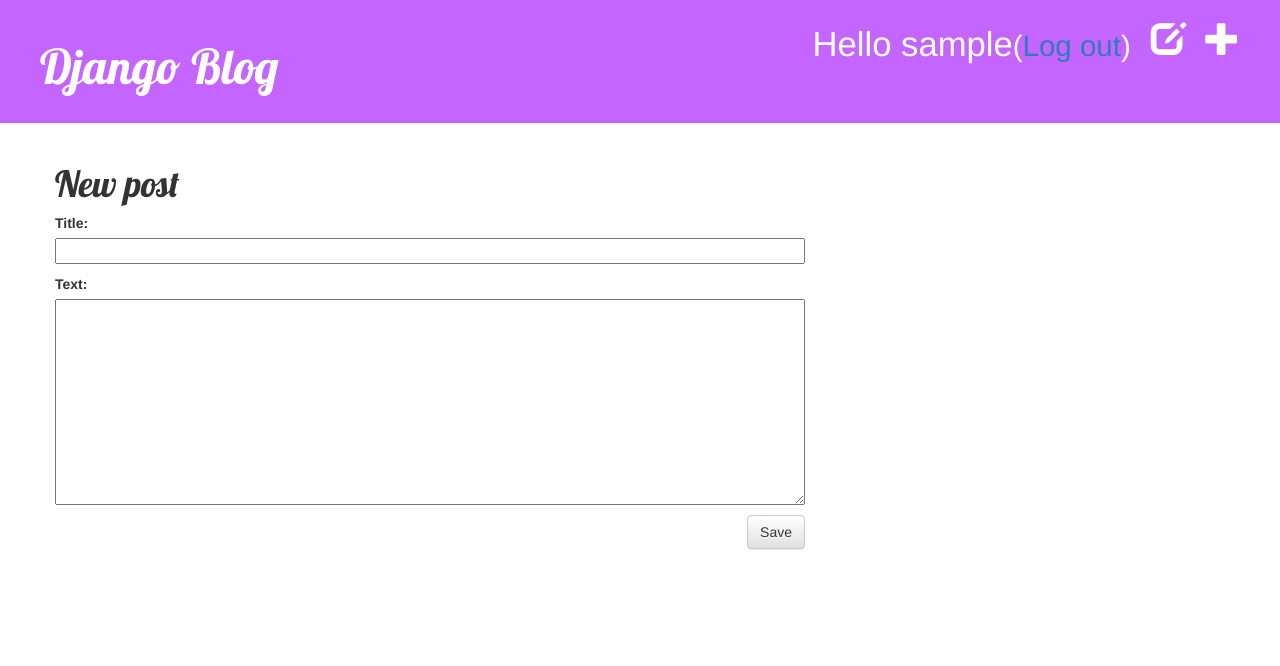
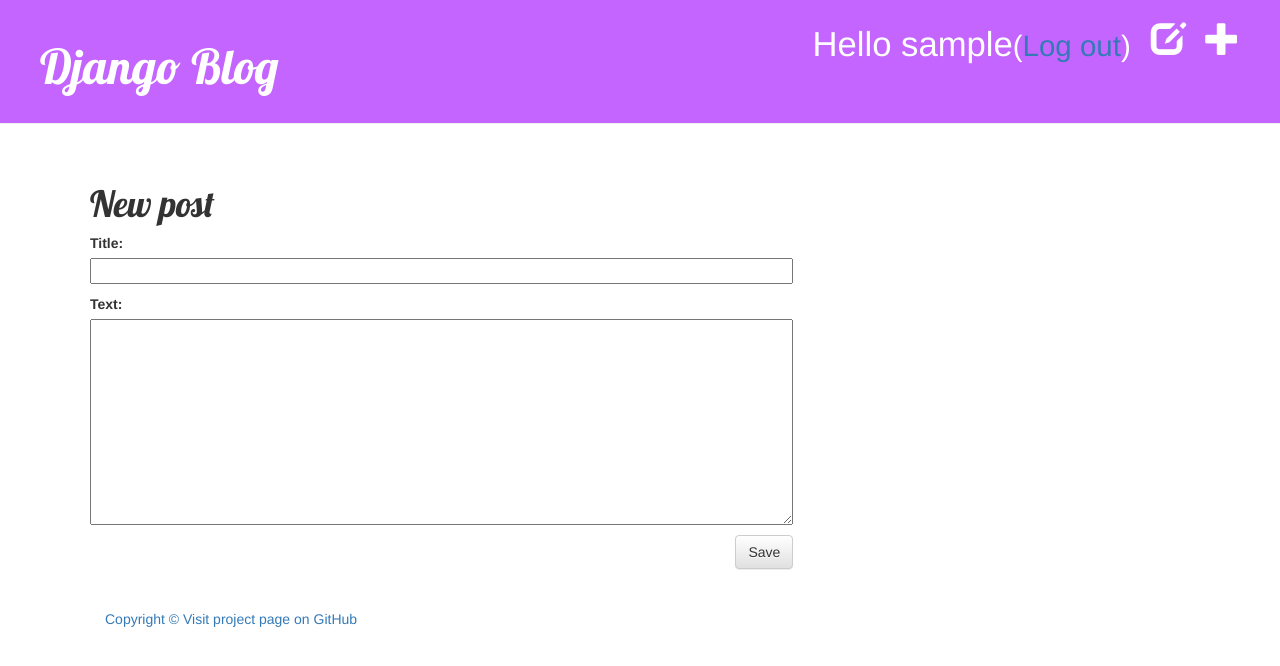
Before and after one commit to val-sytch/blog_django, a Django app: page /post/new/ in a window 1280 px wide. Shown: the top 666 px of the page. Run offline with Django 3.2, Linux system fonts and the light colour scheme; the visitor is signed in with stand-in values (Sample User, id 1); some libraries are stand-ins or nearby versions.

Commit message:
add footer

```diff
--- a/blog/static/css/blog.css
+++ b/blog/static/css/blog.css
@@ -44,8 +44,14 @@ h1, h2, h3, h4 {
 
 .post {
     margin-bottom: 70px;
+    padding: 15px;
+    border: 1px solid #f2c0ee;
+    border-radius: 22px;
 }
 
 .post h1 a, .post h1 a:visited {
     color: #000000;
 }
+.row {
+    margin: 20px;
+}
--- a/blog/templates/blog/base.html
+++ b/blog/templates/blog/base.html
@@ -27,4 +27,13 @@
             </div>
         </div>
     </div>
+    <div class="container">
+        <footer>
+            <div class="row">
+                <div class="col-lg-12">
+                    <a href="https://github.com/val-sytch/blog_django" >Copyright &copy; Visit project page on GitHub</a>
+                </div>
+            </div>
+        </footer>
+    </div>
 </body>
--- a/blog/templates/blog/post_list.html
+++ b/blog/templates/blog/post_list.html
@@ -8,6 +8,9 @@
         </div>
         <h1><a href="{% url 'post_detail' pk=post.pk %}">{{ post.title }}</a></h1>
         <p>{{ post.text|truncatechars:200 }}</p>
+        <!--<button type="button" class="btn btn-default" aria-label="Left Align">-->
+            <!--<span class="glyphicon glyphicon-heart" aria-hidden="true"></span> {{ post.votes.}}-->
+        <!--</button>-->
     </div>
 {% endfor %}
 {% endblock content %}
```
